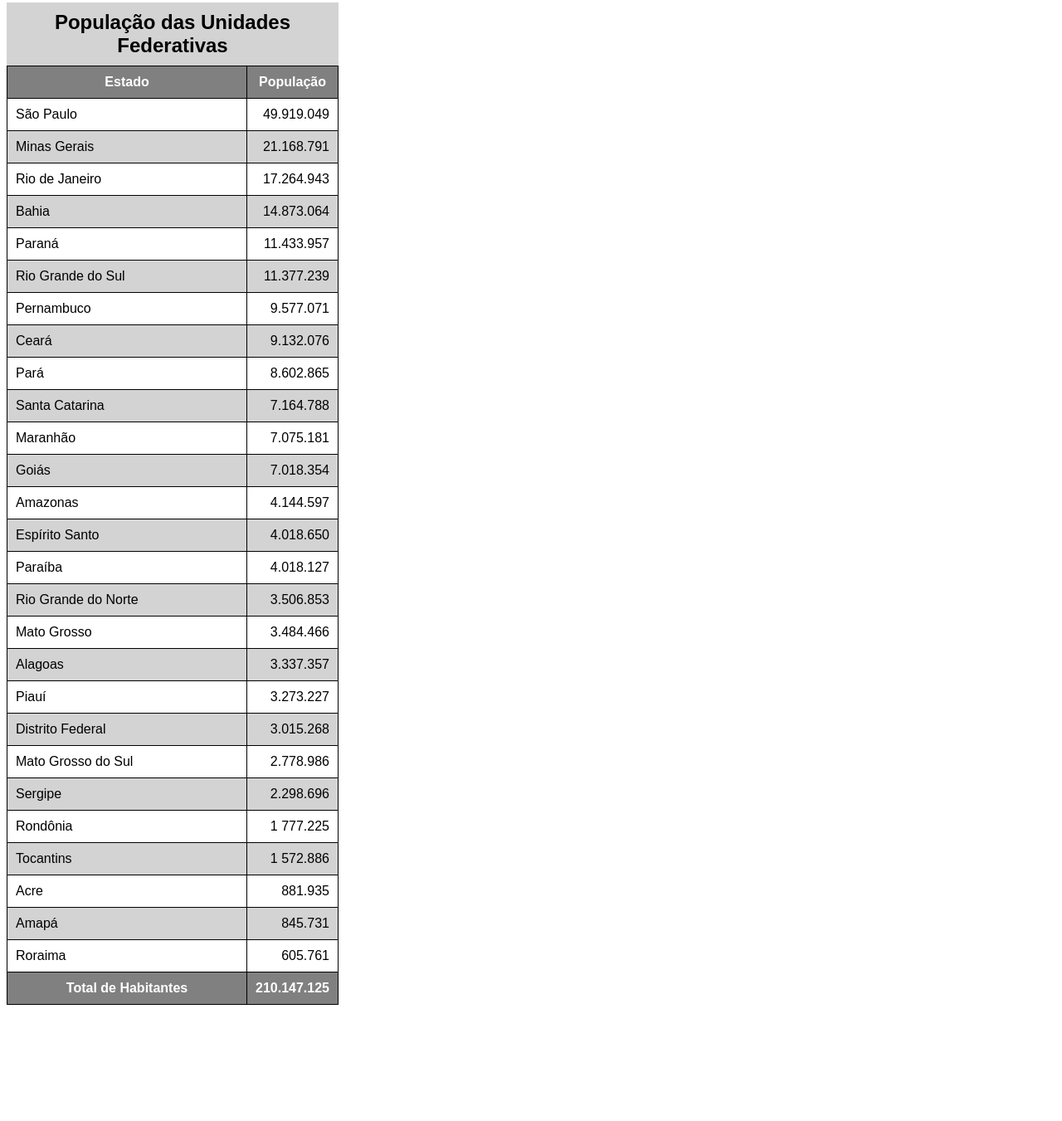
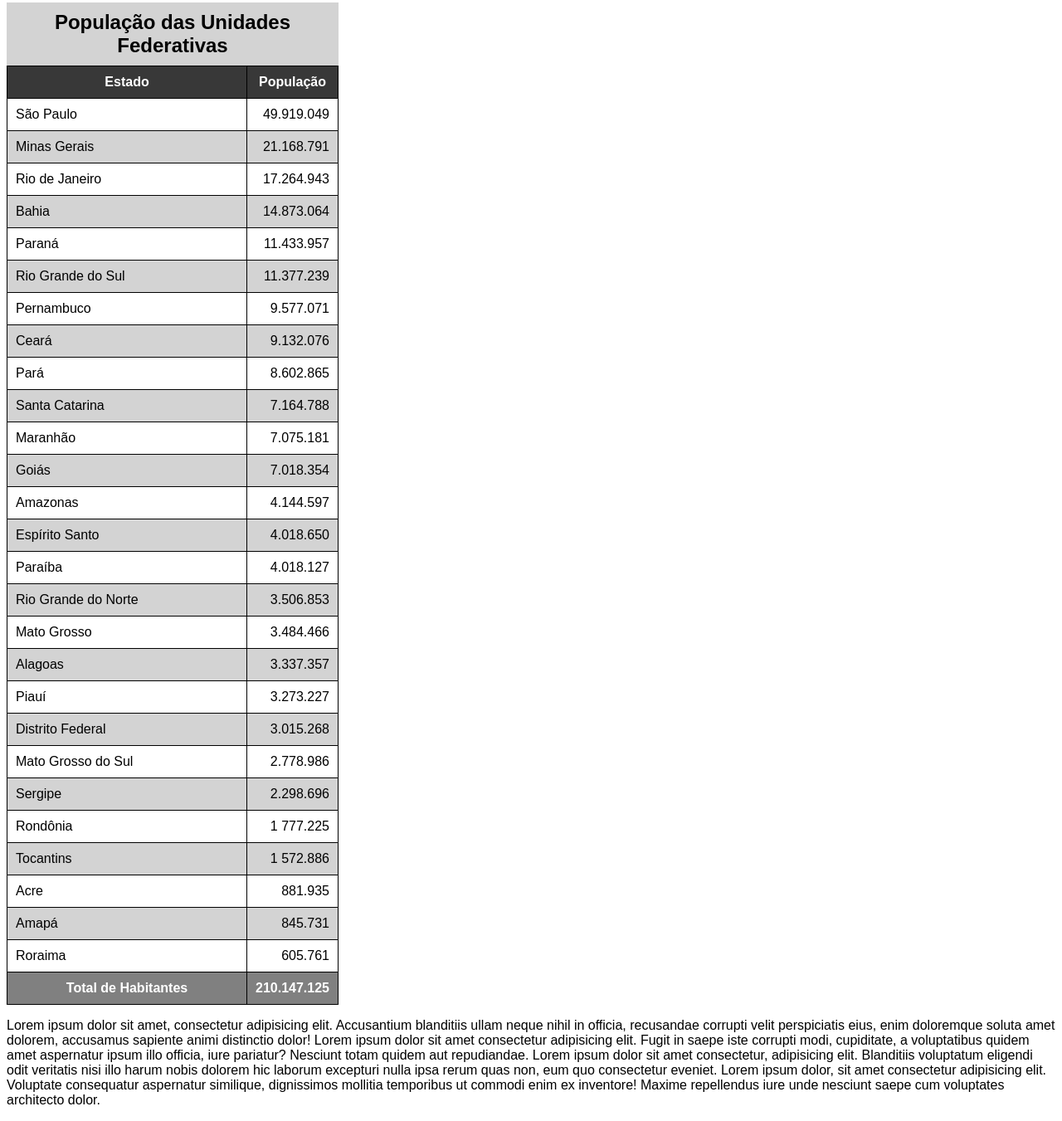
Before and after one commit to Fueather/html-css, a plain HTML site: page ex023/tabela002.html in a window 1280 px wide. Shown: the part 77-1428 px from the top of the page at 83% size. Before the commit the page ends 1296 px from the top, so only its background shows below. Drawn offline with Linux system fonts and the light colour scheme.

Commit message:
Update tabela002.html
finalizando estudos da tabela 002

```diff
--- a/ex023/tabela002.html
+++ b/ex023/tabela002.html
@@ -14,6 +14,7 @@
         table {
             width: 400px;
             border-collapse: collapse;
+            position: relative;
         }
 
         td, th {
@@ -24,6 +25,12 @@
         thead, tfoot {
             background-color: gray;
             color: white;
+        }
+
+        thead > tr > th {
+            position: sticky;
+            top: -1px;
+            background-color: #383838;
         }
 
         td.num {
@@ -172,5 +179,10 @@
             </tr>
         </tfoot>
     </table>
+
+    <p>Lorem ipsum dolor sit amet, consectetur adipisicing elit. Accusantium blanditiis ullam neque nihil in officia, recusandae corrupti velit perspiciatis eius, enim doloremque soluta amet dolorem, accusamus sapiente animi distinctio dolor! Lorem ipsum dolor sit amet consectetur adipisicing elit. Fugit in saepe iste corrupti modi, cupiditate, a voluptatibus quidem amet aspernatur ipsum illo officia, iure pariatur? Nesciunt totam quidem aut repudiandae.
+    Lorem ipsum dolor sit amet consectetur, adipisicing elit. Blanditiis voluptatum eligendi odit veritatis nisi illo harum nobis dolorem hic laborum excepturi nulla ipsa rerum quas non, eum quo consectetur eveniet.
+    Lorem ipsum dolor, sit amet consectetur adipisicing elit. Voluptate consequatur aspernatur similique, dignissimos mollitia temporibus ut commodi enim ex inventore! Maxime repellendus iure unde nesciunt saepe cum voluptates architecto dolor.
+    </p>
 </body>
 </html>
```
